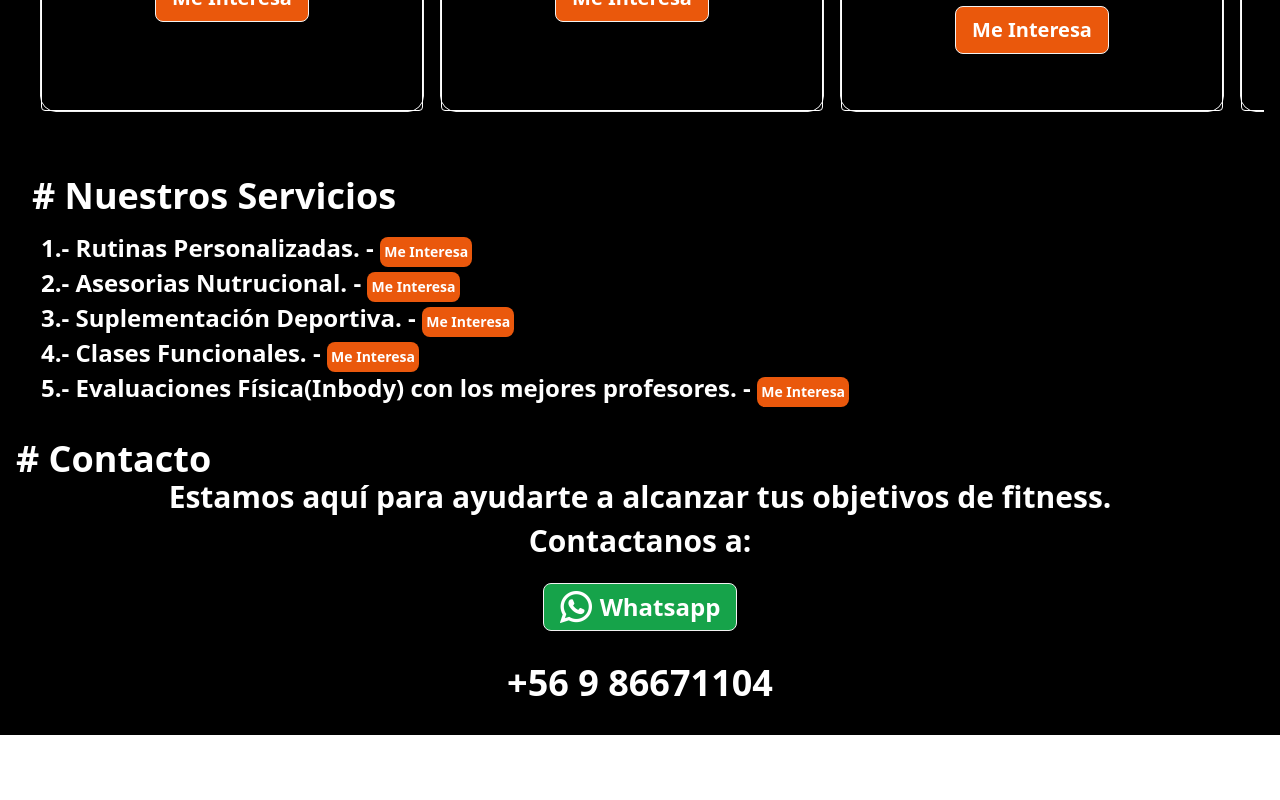
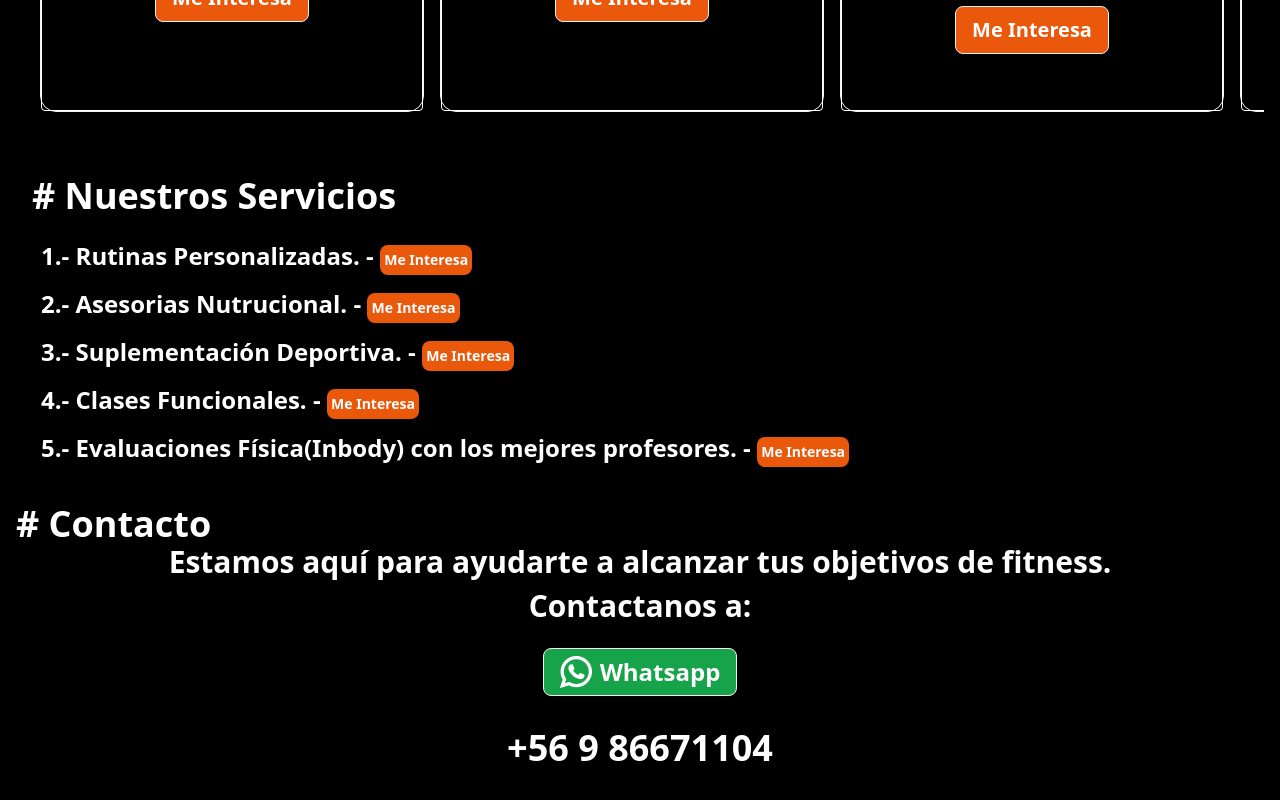
Before and after one commit to gymgross/gross, a React (Vite) app: page / in a window 1280 px wide. Shown: the part 1112-1912 px from the top of the page. Before the commit the page ends 1847 px from the top, so only its background shows below. Built offline with nearby package versions, Linux system fonts and the light colour scheme.

Commit message:
se sube la lista dinamica para recorrer en el modulo de servicios

```diff
--- a/src/App.css
+++ b/src/App.css
@@ -7,4 +7,5 @@
 
 .tabular-funcional{
     padding-left: 25px;
+    line-height: 3rem !important;
 }
```
